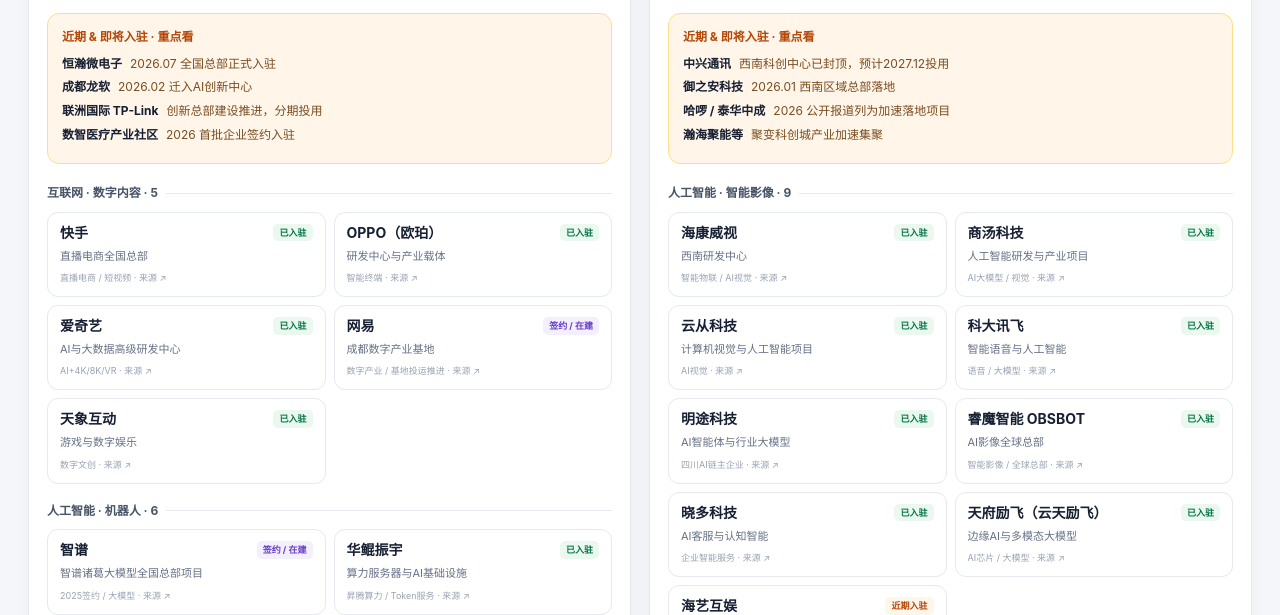
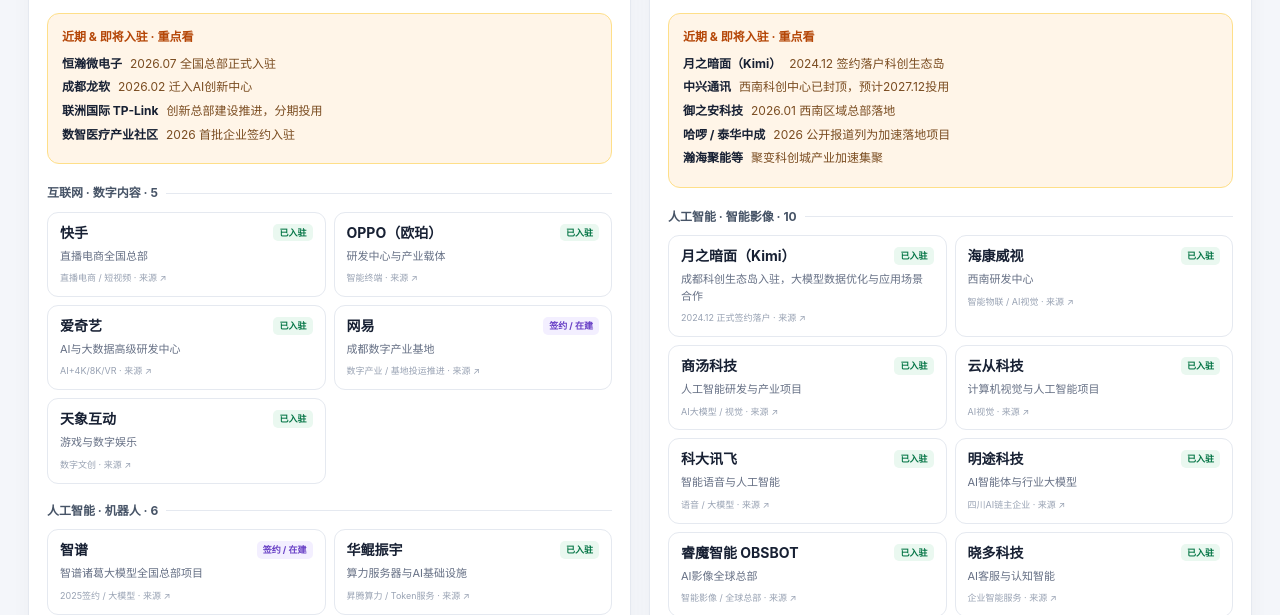
Before and after one commit to hum0r23/chengdu-tech-map, a plain HTML site: page index.html in a window 1280 px wide. Shown: the part 525-1140 px from the top of the page. Drawn offline with Linux system fonts and the light colour scheme.

Commit message:
Add Moonshot AI to Xinglong Lake map

```diff
--- a/index.html
+++ b/index.html
@@ -63,6 +63,7 @@
   xcCCTV:["央视网｜诸葛空间引入AI企业","https://local.cctv.com/2026/10/16/ARTIyq1hEpMYY234LhIbv538261016.shtml"],
   xlCover:["封面新闻｜兴隆湖企业与科研机构","https://www.thecover.cn/news/hfEH7qw91dmH90qSdq8Jkw=="],
   xlGrowth:["封面新闻｜明途、睿魔、潜行、空御","https://www.163.com/dy/article/L73V68EE0514D3UH.html"],
+  xlMoonshot:["人民网四川｜月之暗面（Kimi）签约落户成都科创生态岛","https://sc.people.com.cn/n2/2024/1227/c345167-41089407.html"],
   xlZTE:["澎湃新闻｜中兴通讯西南科创中心封顶","https://m.thepaper.cn/newsDetail_forward_33510166"],
   xlNew:["天府新区公开报道｜近期企业与项目动态","https://c.m.163.com/news/a/L87J09PT0514OL9V.html"],
   xlYuzhian:["澎湃新闻｜御之安西南总部、卓能未来落地","https://thepaper.cn/newsDetail_forward_32413309"],
@@ -86,9 +87,9 @@
   {category:"国际合作 · 其他总部",items:[
    ["新加坡电讯 Singtel","新加坡创新中心入驻机构","active","国际通信","xcOfficial"],["恩士迅 NCS","新加坡信息通信服务企业","active","外资 / 数字化","xcForeign"],["凯胜集团","新加坡企业区域布局","active","外资 / 多元产业","xcForeign"],["五粮液","新川相关产业载体项目","future","项目建设推进","xcProjects"],["智媒体城","数字文创与媒体产业载体","future","在建项目","xcProjects"]]}
  ]},
- {id:"xinglong",name:"兴隆湖",full:"成都科学城 · 兴隆湖片区",icon:"兴",sub:"国家战略科技力量 · 硬科技 · 航空航天 · AI",spotlight:[["中兴通讯","西南科创中心已封顶，预计2027.12投用"],["御之安科技","2026.01 西南区域总部落地"],["哈啰 / 泰华中成","2026 公开报道列为加速落地项目"],["瀚海聚能等","聚变科创城产业加速集聚"]],groups:[
+ {id:"xinglong",name:"兴隆湖",full:"成都科学城 · 兴隆湖片区",icon:"兴",sub:"国家战略科技力量 · 硬科技 · 航空航天 · AI",spotlight:[["月之暗面（Kimi）","2024.12 签约落户科创生态岛"],["中兴通讯","西南科创中心已封顶，预计2027.12投用"],["御之安科技","2026.01 西南区域总部落地"],["哈啰 / 泰华中成","2026 公开报道列为加速落地项目"],["瀚海聚能等","聚变科创城产业加速集聚"]],groups:[
   {category:"人工智能 · 智能影像",items:[
-   ["海康威视","西南研发中心","active","智能物联 / AI视觉","xlCover"],["商汤科技","人工智能研发与产业项目","active","AI大模型 / 视觉","xlCover"],["云从科技","计算机视觉与人工智能项目","active","AI视觉","xlLocal"],["科大讯飞","智能语音与人工智能","active","语音 / 大模型","xlLocal"],["明途科技","AI智能体与行业大模型","active","四川AI链主企业","xlGrowth"],["睿魔智能 OBSBOT","AI影像全球总部","active","智能影像 / 全球总部","xlGrowth"],["晓多科技","AI客服与认知智能","active","企业智能服务","xlLocal"],["天府励飞（云天励飞）","边缘AI与多模态大模型","active","AI芯片 / 大模型","xlLocal"],["海艺互娱","AI图片生成与全球化应用","recent","2026 公开报道重点企业","xlNew"]]},
+   ["月之暗面（Kimi）","成都科创生态岛入驻，大模型数据优化与应用场景合作","active","2024.12 正式签约落户","xlMoonshot"],["海康威视","西南研发中心","active","智能物联 / AI视觉","xlCover"],["商汤科技","人工智能研发与产业项目","active","AI大模型 / 视觉","xlCover"],["云从科技","计算机视觉与人工智能项目","active","AI视觉","xlLocal"],["科大讯飞","智能语音与人工智能","active","语音 / 大模型","xlLocal"],["明途科技","AI智能体与行业大模型","active","四川AI链主企业","xlGrowth"],["睿魔智能 OBSBOT","AI影像全球总部","active","智能影像 / 全球总部","xlGrowth"],["晓多科技","AI客服与认知智能","active","企业智能服务","xlLocal"],["天府励飞（云天励飞）","边缘AI与多模态大模型","active","AI芯片 / 大模型","xlLocal"],["海艺互娱","AI图片生成与全球化应用","recent","2026 公开报道重点企业","xlNew"]]},
   {category:"芯片 · 通信 · 算力",items:[
    ["中兴通讯","西南科创中心、全球第五大研发中心","future","已封顶 / 预计2027.12投用","xlZTE"],["中科曙光","高性能计算与算力基础设施","active","先进计算","xlDigital"],["诺基亚贝尔","通信技术研发","active","通信设备","xlLocal"],["Arm中国相关项目","芯片架构与科技研发","active","芯片IP","xlLocal"],["易冲半导体","模拟及数模混合芯片","active","拟独角兽 / 芯片","xlCover"],["烽火通信","光通信与网络设备","active","光通信","xlLocal"],["诚迈科技","AIPC研发总部与操作系统","active","操作系统","xlLocal"],["天府云计算中心","云计算基础设施项目","future","总投资20亿元 / 加快布局","xlNew"]]},
   {category:"机器人 · 低空经济",items:[
```
